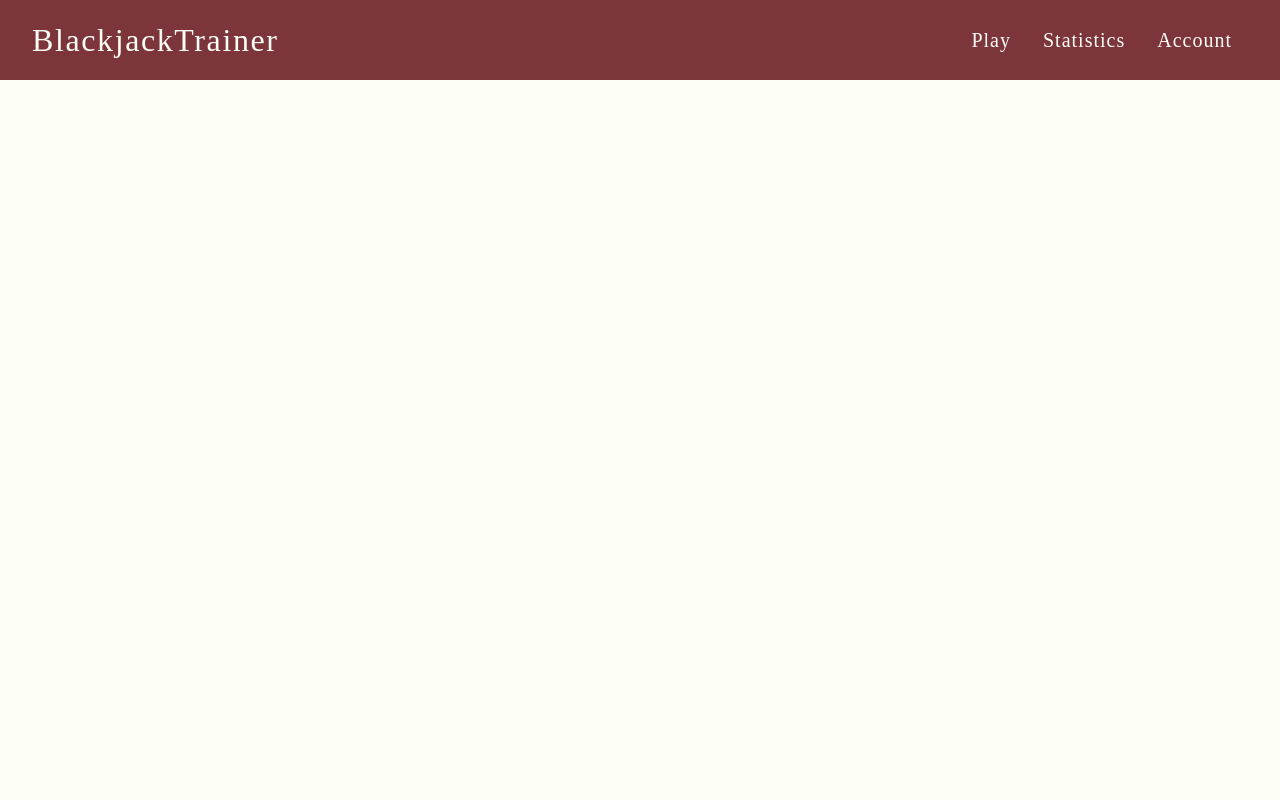
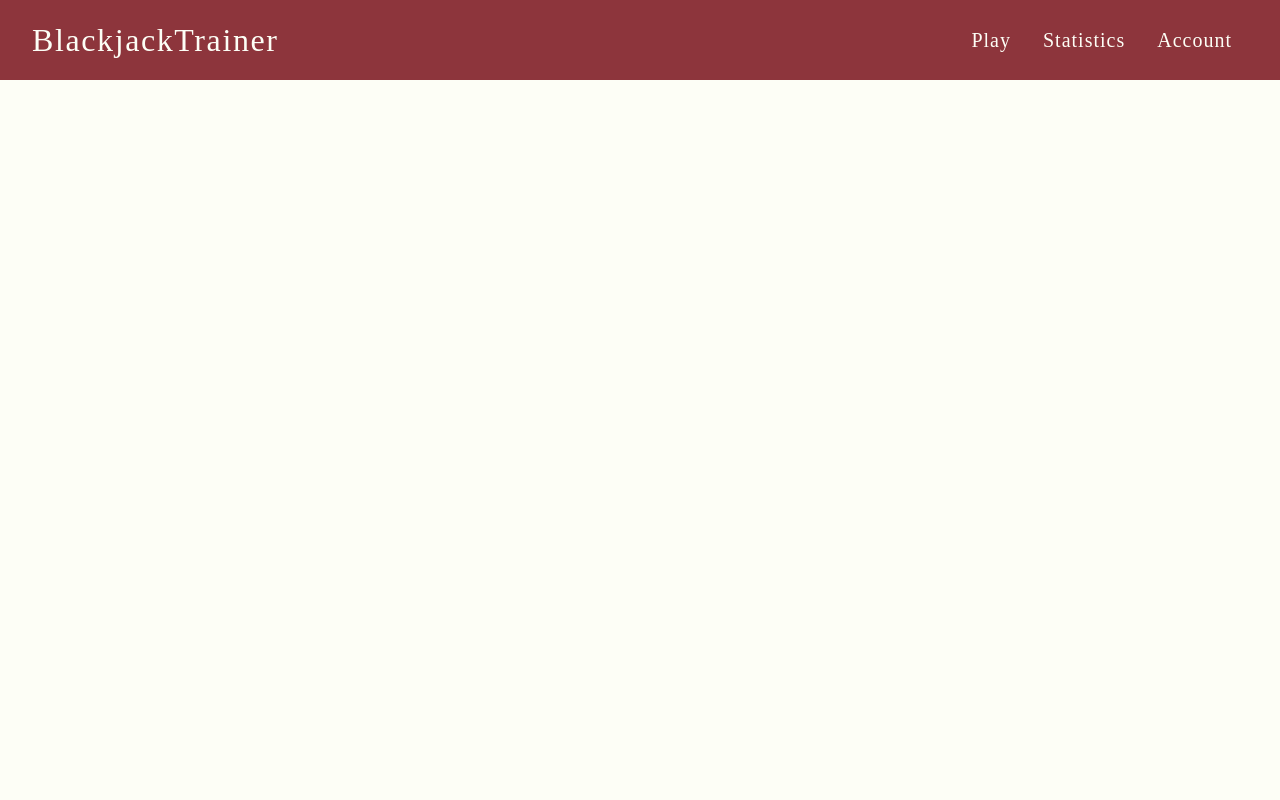
Before and after one commit to michaelgreenl/BlackjackTrainer, a Django app: page /blackjackgame/play/ in a window 1280 px wide. Run offline with Django 3.2, Linux system fonts and the light colour scheme.

Commit message:
Slight adjustments to colors

```diff
--- a/BlackjackGame/static/styles/navbar.css
+++ b/BlackjackGame/static/styles/navbar.css
@@ -49,6 +49,7 @@
 
 .navbar-nav .nav-link:hover {
     /* FIXME: Add styles */
+    filter: opacity(0.8);
 }
 
 #curr-template {
--- a/BlackjackGame/static/styles/styles.css
+++ b/BlackjackGame/static/styles/styles.css
@@ -4,7 +4,7 @@
     font-weight: 100;
     --text-secondary: #FDFEF6;
     --background-primary: #FDFEF6;
-    --background-secondary: #7D353C;
+    --background-secondary: #8D353C;
     --transition-speed: 200ms ease;
 }
 
--- a/templates/navbar.html
+++ b/templates/navbar.html
@@ -5,7 +5,7 @@
 <div class="navbar">
     <ul class="navbar-logo">
         <li class="nav-item" id="nav-logo">
-            <a href="{% url 'BlackjackGame:home' %}" class="nav-link">
+            <a href="#" class="nav-link">
                 <span class="nav-link-text">BlackjackTrainer</span>
             </a>
         </li>
```
